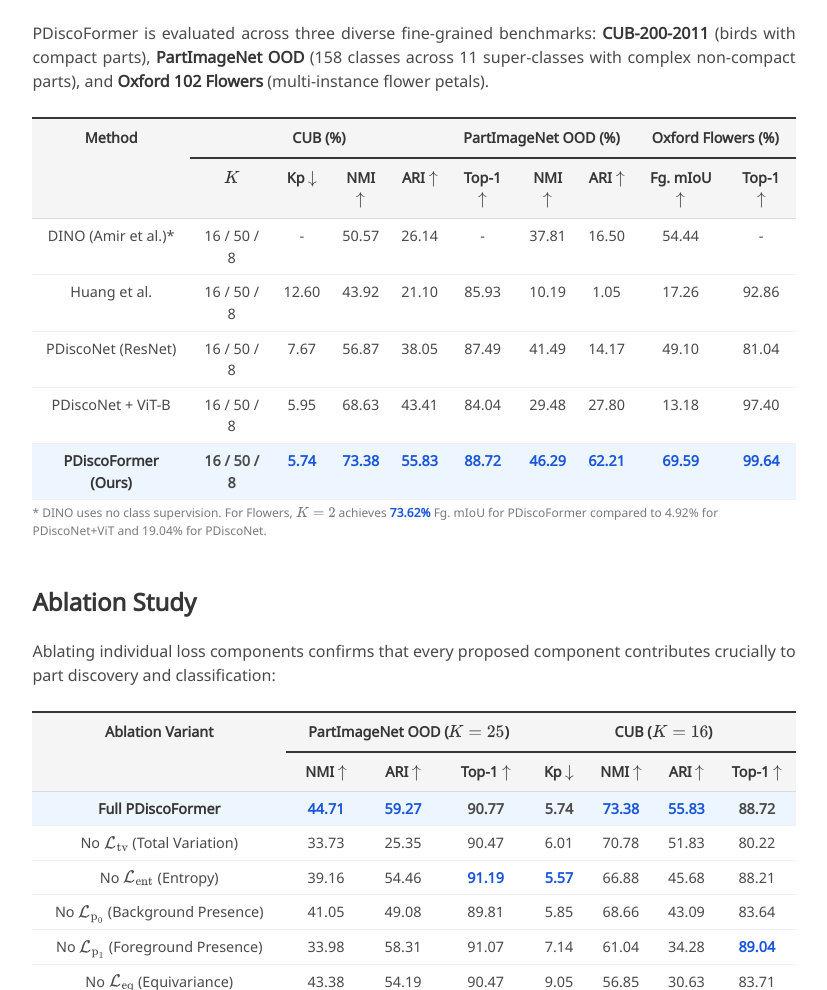
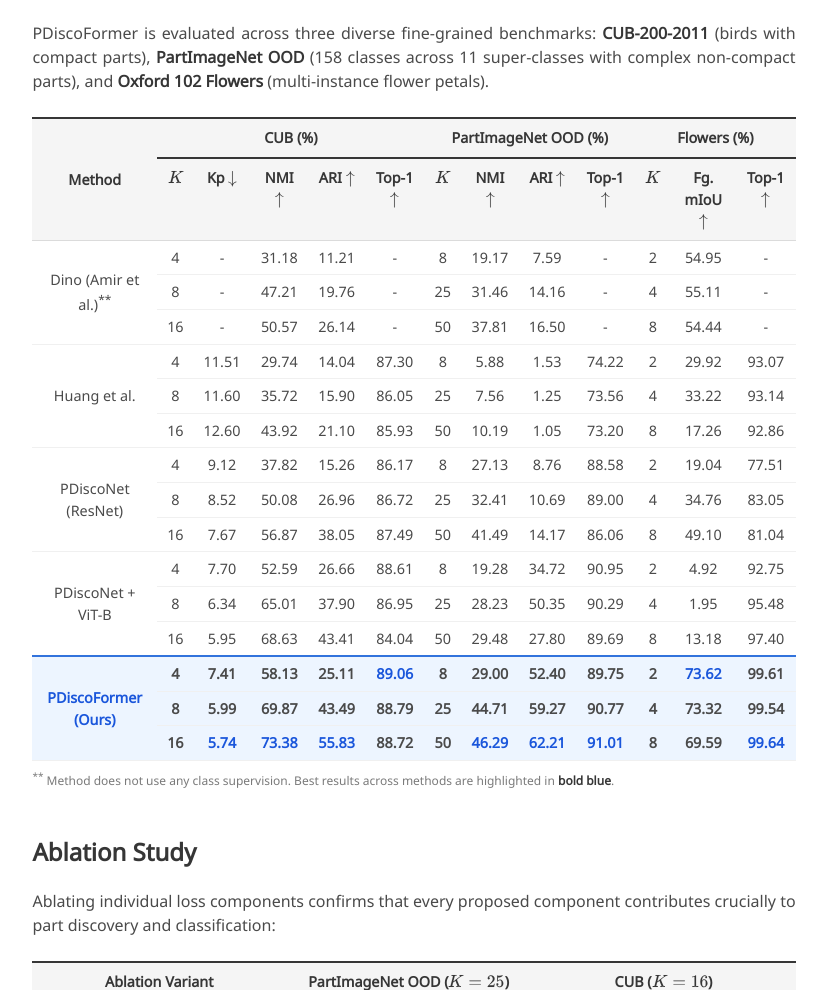
Before and after one commit to ananthu-aniraj/pdiscoformer, a plain HTML site: page docs/index.html in a window 1280 px wide. Shown: the part 4511-5501 px from the top of the page, without its empty margins (226-1053 px from the left). Drawn offline with nearby package versions, Linux system fonts and the light colour scheme; some icons are missing; a web font is replaced by a local one.

Commit message:
format Table 1 to match paper: multi-row layout with separate K per dataset

```diff
--- a/docs/index.html
+++ b/docs/index.html
@@ -626,10 +626,10 @@
             <table class="styled-table">
               <thead>
                 <tr>
-                  <th rowspan="2">Method</th>
-                  <th colspan="4">CUB (%)</th>
-                  <th colspan="3">PartImageNet OOD (%)</th>
-                  <th colspan="2">Oxford Flowers (%)</th>
+                  <th rowspan="2" style="vertical-align: middle;">Method</th>
+                  <th colspan="5">CUB (%)</th>
+                  <th colspan="4">PartImageNet OOD (%)</th>
+                  <th colspan="3">Flowers (%)</th>
                 </tr>
                 <tr>
                   <th>\(K\)</th>
@@ -637,77 +637,109 @@
                   <th>NMI \(\uparrow\)</th>
                   <th>ARI \(\uparrow\)</th>
                   <th>Top-1 \(\uparrow\)</th>
+                  <th>\(K\)</th>
                   <th>NMI \(\uparrow\)</th>
                   <th>ARI \(\uparrow\)</th>
+                  <th>Top-1 \(\uparrow\)</th>
+                  <th>\(K\)</th>
                   <th>Fg. mIoU \(\uparrow\)</th>
                   <th>Top-1 \(\uparrow\)</th>
                 </tr>
               </thead>
               <tbody>
-                <tr>
-                  <td>DINO (Amir et al.)*</td>
-                  <td>16 / 50 / 8</td>
-                  <td>-</td>
-                  <td>50.57</td>
-                  <td>26.14</td>
-                  <td>-</td>
-                  <td>37.81</td>
-                  <td>16.50</td>
-                  <td>54.44</td>
-                  <td>-</td>
+                <!-- DINO -->
+                <tr style="border-top: 1px solid #dbdbdb;">
+                  <td rowspan="3" style="vertical-align: middle; font-weight: 500;">Dino (Amir et al.)<sup>**</sup></td>
+                  <td>4</td><td>-</td><td>31.18</td><td>11.21</td><td>-</td>
+                  <td>8</td><td>19.17</td><td>7.59</td><td>-</td>
+                  <td>2</td><td>54.95</td><td>-</td>
                 </tr>
                 <tr>
-                  <td>Huang et al.</td>
-                  <td>16 / 50 / 8</td>
-                  <td>12.60</td>
-                  <td>43.92</td>
-                  <td>21.10</td>
-                  <td>85.93</td>
-                  <td>10.19</td>
-                  <td>1.05</td>
-                  <td>17.26</td>
-                  <td>92.86</td>
+                  <td>8</td><td>-</td><td>47.21</td><td>19.76</td><td>-</td>
+                  <td>25</td><td>31.46</td><td>14.16</td><td>-</td>
+                  <td>4</td><td>55.11</td><td>-</td>
                 </tr>
                 <tr>
-                  <td>PDiscoNet (ResNet)</td>
-                  <td>16 / 50 / 8</td>
-                  <td>7.67</td>
-                  <td>56.87</td>
-                  <td>38.05</td>
-                  <td>87.49</td>
-                  <td>41.49</td>
-                  <td>14.17</td>
-                  <td>49.10</td>
-                  <td>81.04</td>
+                  <td>16</td><td>-</td><td>50.57</td><td>26.14</td><td>-</td>
+                  <td>50</td><td>37.81</td><td>16.50</td><td>-</td>
+                  <td>8</td><td>54.44</td><td>-</td>
+                </tr>
+
+                <!-- Huang et al. -->
+                <tr style="border-top: 1px solid #dbdbdb;">
+                  <td rowspan="3" style="vertical-align: middle; font-weight: 500;">Huang et al.</td>
+                  <td>4</td><td>11.51</td><td>29.74</td><td>14.04</td><td>87.30</td>
+                  <td>8</td><td>5.88</td><td>1.53</td><td>74.22</td>
+                  <td>2</td><td>29.92</td><td>93.07</td>
                 </tr>
                 <tr>
-                  <td>PDiscoNet + ViT-B</td>
-                  <td>16 / 50 / 8</td>
-                  <td>5.95</td>
-                  <td>68.63</td>
-                  <td>43.41</td>
-                  <td>84.04</td>
-                  <td>29.48</td>
-                  <td>27.80</td>
-                  <td>13.18</td>
-                  <td>97.40</td>
+                  <td>8</td><td>11.60</td><td>35.72</td><td>15.90</td><td>86.05</td>
+                  <td>25</td><td>7.56</td><td>1.25</td><td>73.56</td>
+                  <td>4</td><td>33.22</td><td>93.14</td>
+                </tr>
+                <tr>
+                  <td>16</td><td>12.60</td><td>43.92</td><td>21.10</td><td>85.93</td>
+                  <td>50</td><td>10.19</td><td>1.05</td><td>73.20</td>
+                  <td>8</td><td>17.26</td><td>92.86</td>
+                </tr>
+
+                <!-- PDiscoNet (ResNet) -->
+                <tr style="border-top: 1px solid #dbdbdb;">
+                  <td rowspan="3" style="vertical-align: middle; font-weight: 500;">PDiscoNet (ResNet)</td>
+                  <td>4</td><td>9.12</td><td>37.82</td><td>15.26</td><td>86.17</td>
+                  <td>8</td><td>27.13</td><td>8.76</td><td>88.58</td>
+                  <td>2</td><td>19.04</td><td>77.51</td>
+                </tr>
+                <tr>
+                  <td>8</td><td>8.52</td><td>50.08</td><td>26.96</td><td>86.72</td>
+                  <td>25</td><td>32.41</td><td>10.69</td><td>89.00</td>
+                  <td>4</td><td>34.76</td><td>83.05</td>
+                </tr>
+                <tr>
+                  <td>16</td><td>7.67</td><td>56.87</td><td>38.05</td><td>87.49</td>
+                  <td>50</td><td>41.49</td><td>14.17</td><td>86.06</td>
+                  <td>8</td><td>49.10</td><td>81.04</td>
+                </tr>
+
+                <!-- PDiscoNet + ViT-B -->
+                <tr style="border-top: 1px solid #dbdbdb;">
+                  <td rowspan="3" style="vertical-align: middle; font-weight: 500;">PDiscoNet + ViT-B</td>
+                  <td>4</td><td>7.70</td><td>52.59</td><td>26.66</td><td>88.61</td>
+                  <td>8</td><td>19.28</td><td>34.72</td><td>90.95</td>
+                  <td>2</td><td>4.92</td><td>92.75</td>
+                </tr>
+                <tr>
+                  <td>8</td><td>6.34</td><td>65.01</td><td>37.90</td><td>86.95</td>
+                  <td>25</td><td>28.23</td><td>50.35</td><td>90.29</td>
+                  <td>4</td><td>1.95</td><td>95.48</td>
+                </tr>
+                <tr>
+                  <td>16</td><td>5.95</td><td>68.63</td><td>43.41</td><td>84.04</td>
+                  <td>50</td><td>29.48</td><td>27.80</td><td>89.69</td>
+                  <td>8</td><td>13.18</td><td>97.40</td>
+                </tr>
+
+                <!-- PDiscoFormer (Ours) -->
+                <tr class="highlight-row" style="border-top: 2px solid #3273dc;">
+                  <td rowspan="3" style="vertical-align: middle; font-weight: 700; color: #1a56db;">PDiscoFormer (Ours)</td>
+                  <td>4</td><td>7.41</td><td>58.13</td><td>25.11</td><td><strong class="best-val">89.06</strong></td>
+                  <td>8</td><td>29.00</td><td>52.40</td><td>89.75</td>
+                  <td>2</td><td><strong class="best-val">73.62</strong></td><td>99.61</td>
                 </tr>
                 <tr class="highlight-row">
-                  <td><strong>PDiscoFormer (Ours)</strong></td>
-                  <td>16 / 50 / 8</td>
-                  <td><span class="best-val">5.74</span></td>
-                  <td><span class="best-val">73.38</span></td>
-                  <td><span class="best-val">55.83</span></td>
-                  <td><span class="best-val">88.72</span></td>
-                  <td><span class="best-val">46.29</span></td>
-                  <td><span class="best-val">62.21</span></td>
-                  <td><span class="best-val">69.59</span></td>
-                  <td><span class="best-val">99.64</span></td>
+                  <td>8</td><td>5.99</td><td>69.87</td><td>43.49</td><td>88.79</td>
+                  <td>25</td><td>44.71</td><td>59.27</td><td>90.77</td>
+                  <td>4</td><td>73.32</td><td>99.54</td>
+                </tr>
+                <tr class="highlight-row">
+                  <td>16</td><td><strong class="best-val">5.74</strong></td><td><strong class="best-val">73.38</strong></td><td><strong class="best-val">55.83</strong></td><td>88.72</td>
+                  <td>50</td><td><strong class="best-val">46.29</strong></td><td><strong class="best-val">62.21</strong></td><td><strong class="best-val">91.01</strong></td>
+                  <td>8</td><td>69.59</td><td><strong class="best-val">99.64</strong></td>
                 </tr>
               </tbody>
             </table>
-            <p class="is-size-7 has-text-grey mt-1">
-              * DINO uses no class supervision. For Flowers, \(K=2\) achieves <span class="best-val">73.62%</span> Fg. mIoU for PDiscoFormer compared to 4.92% for PDiscoNet+ViT and 19.04% for PDiscoNet.
+            <p class="is-size-7 has-text-grey mt-2">
+              <sup>**</sup> Method does not use any class supervision. Best results across methods are highlighted in <strong>bold blue</strong>.
             </p>
           </div>
 
```
